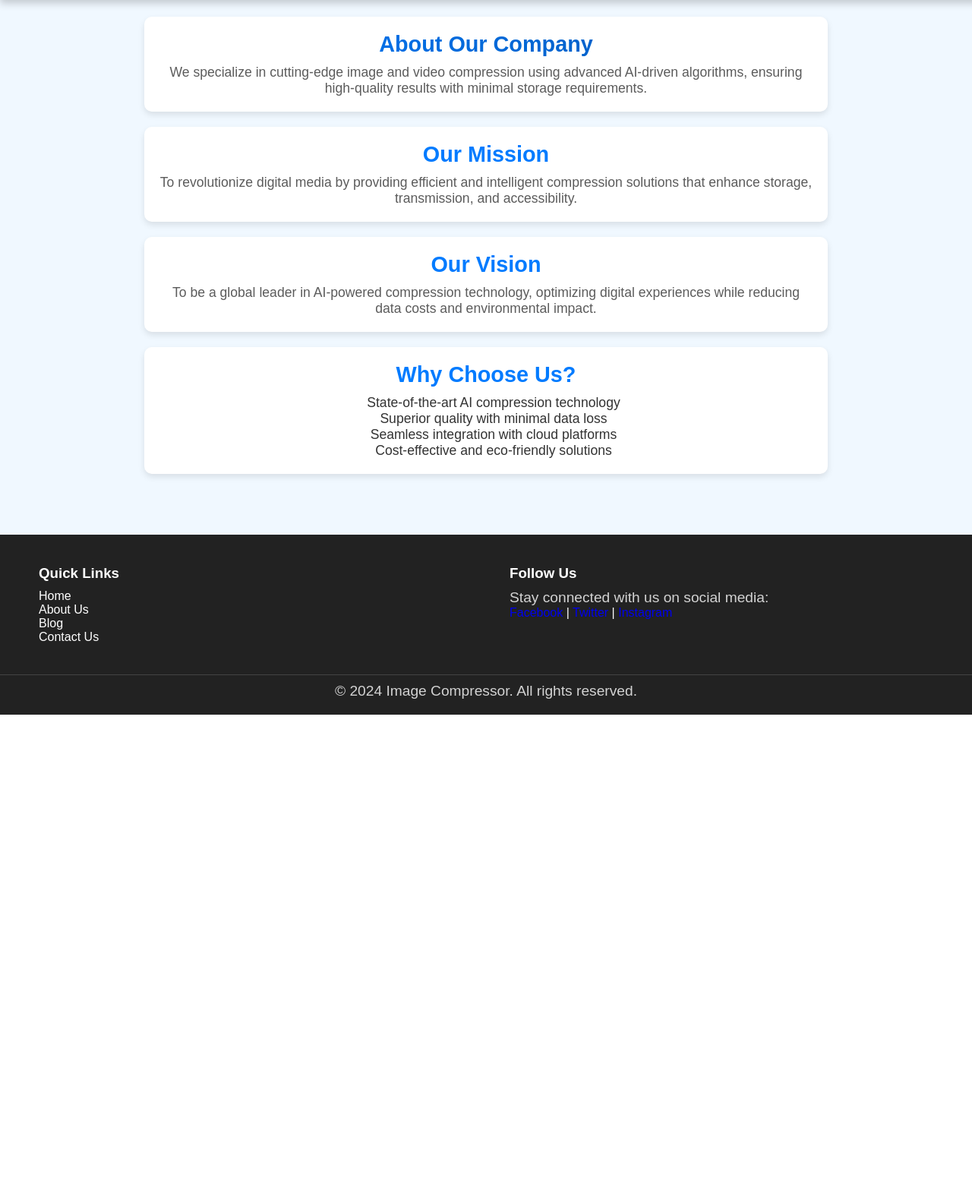
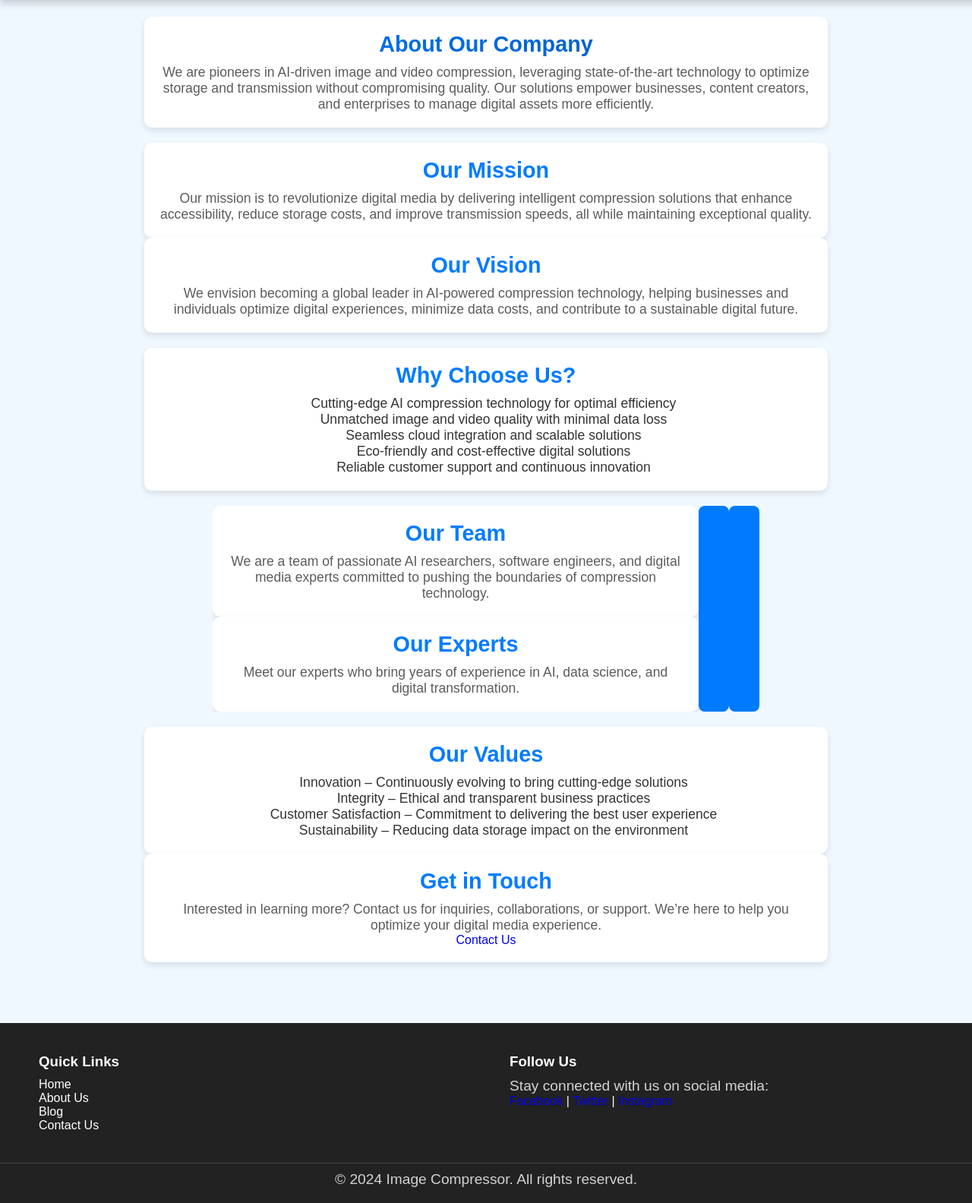
Before and after one commit to martinondiwa/image_compression, a Flask app: page /about in a window 1280 px wide. Shown: the part 58-1642 px from the top of the page at 76% size. Before the commit the page ends 999 px from the top, so only its background shows below. Run offline with Flask 3, Linux system fonts and the light colour scheme.

Commit message:
Update about.html
asdfgh

```diff
--- a/templates/about.html
+++ b/templates/about.html
@@ -3,30 +3,133 @@
 {% block title %}About Us{% endblock %}
 
 {% block content %}
-<section class="about-container">
-    <div class="about-card fade-in">
-        <h1>About Our Company</h1>
-        <p>We specialize in cutting-edge image and video compression using advanced AI-driven algorithms, ensuring high-quality results with minimal storage requirements.</p>
+<section class="about-container container py-5">
+    <div class="row justify-content-center">
+        <div class="col-md-8 about-card fade-in text-center animate-slide-in">
+            <h1>About Our Company</h1>
+            <p>We are pioneers in AI-driven image and video compression, leveraging state-of-the-art technology to optimize storage and transmission without compromising quality. Our solutions empower businesses, content creators, and enterprises to manage digital assets more efficiently.</p>
+        </div>
     </div>
 
-    <div class="about-card fade-in">
-        <h2>Our Mission</h2>
-        <p>To revolutionize digital media by providing efficient and intelligent compression solutions that enhance storage, transmission, and accessibility.</p>
+    <div class="row mt-4">
+        <div class="col-md-6 about-card fade-in animate-fade-in">
+            <h2>Our Mission</h2>
+            <p>Our mission is to revolutionize digital media by delivering intelligent compression solutions that enhance accessibility, reduce storage costs, and improve transmission speeds, all while maintaining exceptional quality.</p>
+        </div>
+        <div class="col-md-6 about-card fade-in animate-fade-in">
+            <h2>Our Vision</h2>
+            <p>We envision becoming a global leader in AI-powered compression technology, helping businesses and individuals optimize digital experiences, minimize data costs, and contribute to a sustainable digital future.</p>
+        </div>
     </div>
 
-    <div class="about-card fade-in">
-        <h2>Our Vision</h2>
-        <p>To be a global leader in AI-powered compression technology, optimizing digital experiences while reducing data costs and environmental impact.</p>
+    <div class="row justify-content-center mt-4">
+        <div class="col-md-8 about-card fade-in animate-slide-in">
+            <h2>Why Choose Us?</h2>
+            <ul>
+                <li>Cutting-edge AI compression technology for optimal efficiency</li>
+                <li>Unmatched image and video quality with minimal data loss</li>
+                <li>Seamless cloud integration and scalable solutions</li>
+                <li>Eco-friendly and cost-effective digital solutions</li>
+                <li>Reliable customer support and continuous innovation</li>
+            </ul>
+        </div>
     </div>
 
-    <div class="about-card fade-in">
-        <h2>Why Choose Us?</h2>
-        <ul>
-            <li>State-of-the-art AI compression technology</li>
-            <li>Superior quality with minimal data loss</li>
-            <li>Seamless integration with cloud platforms</li>
-            <li>Cost-effective and eco-friendly solutions</li>
-        </ul>
+    <div id="teamCarousel" class="carousel slide mt-5" data-bs-ride="carousel">
+        <div class="carousel-inner">
+            <div class="carousel-item active">
+                <div class="col-md-12 about-card fade-in text-center">
+                    <h2>Our Team</h2>
+                    <p>We are a team of passionate AI researchers, software engineers, and digital media experts committed to pushing the boundaries of compression technology.</p>
+                </div>
+            </div>
+            <div class="carousel-item">
+                <div class="col-md-12 about-card fade-in text-center">
+                    <h2>Our Experts</h2>
+                    <p>Meet our experts who bring years of experience in AI, data science, and digital transformation.</p>
+                </div>
+            </div>
+        </div>
+        <button class="carousel-control-prev" type="button" data-bs-target="#teamCarousel" data-bs-slide="prev">
+            <span class="carousel-control-prev-icon" aria-hidden="true"></span>
+        </button>
+        <button class="carousel-control-next" type="button" data-bs-target="#teamCarousel" data-bs-slide="next">
+            <span class="carousel-control-next-icon" aria-hidden="true"></span>
+        </button>
+    </div>
+
+    <div class="row mt-5">
+        <div class="col-md-6 about-card fade-in animate-zoom-in">
+            <h2>Our Values</h2>
+            <ul>
+                <li>Innovation – Continuously evolving to bring cutting-edge solutions</li>
+                <li>Integrity – Ethical and transparent business practices</li>
+                <li>Customer Satisfaction – Commitment to delivering the best user experience</li>
+                <li>Sustainability – Reducing data storage impact on the environment</li>
+            </ul>
+        </div>
+        <div class="col-md-6 about-card fade-in animate-zoom-in">
+            <h2>Get in Touch</h2>
+            <p>Interested in learning more? Contact us for inquiries, collaborations, or support. We’re here to help you optimize your digital media experience.</p>
+            <a href="/contact" class="btn btn-primary mt-2">Contact Us</a>
+        </div>
     </div>
 </section>
+
+<style>
+    .fade-in {
+        opacity: 0;
+        transition: opacity 1s ease-in-out;
+    }
+    .fade-in.animate-fade-in {
+        opacity: 1;
+    }
+    .animate-slide-in {
+        transform: translateY(50px);
+        opacity: 0;
+        transition: all 1s ease-in-out;
+    }
+    .animate-slide-in.active {
+        transform: translateY(0);
+        opacity: 1;
+    }
+    .animate-zoom-in {
+        transform: scale(0.9);
+        opacity: 0;
+        transition: all 1s ease-in-out;
+    }
+    .animate-zoom-in.active {
+        transform: scale(1);
+        opacity: 1;
+    }
+</style>
+
+<script>
+    document.addEventListener("DOMContentLoaded", function () {
+        let fadeElements = document.querySelectorAll(".fade-in");
+        let slideElements = document.querySelectorAll(".animate-slide-in");
+        let zoomElements = document.querySelectorAll(".animate-zoom-in");
+
+        function onScroll() {
+            fadeElements.forEach(el => {
+                if (el.getBoundingClientRect().top < window.innerHeight - 100) {
+                    el.classList.add("animate-fade-in");
+                }
+            });
+            slideElements.forEach(el => {
+                if (el.getBoundingClientRect().top < window.innerHeight - 100) {
+                    el.classList.add("active");
+                }
+            });
+            zoomElements.forEach(el => {
+                if (el.getBoundingClientRect().top < window.innerHeight - 100) {
+                    el.classList.add("active");
+                }
+            });
+        }
+
+        window.addEventListener("scroll", onScroll);
+        onScroll();
+    });
+</script>
 {% endblock %}
```
